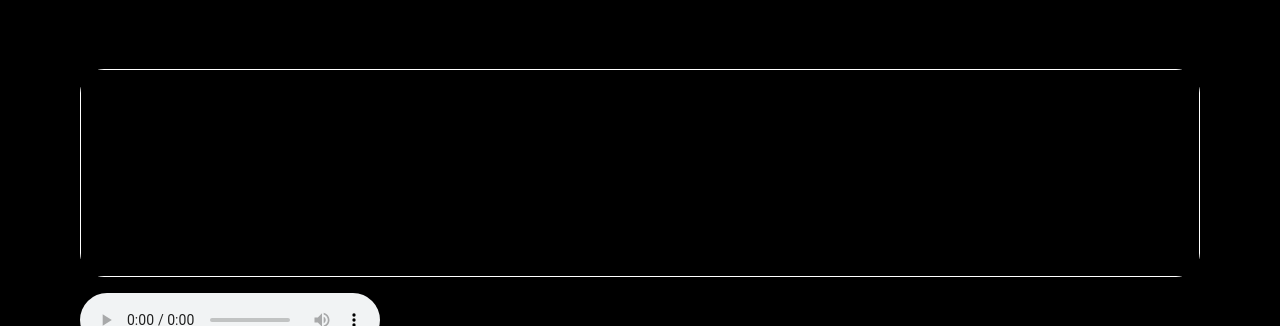
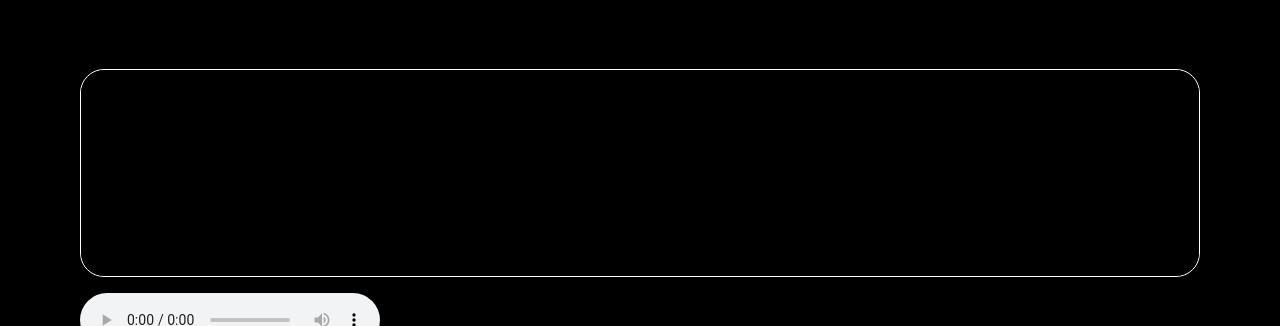
Before and after one commit to 82kota/Symphony-of-the-Universe, a Next.js app: page /listen in a window 1280 px wide. Shown: the part 163-489 px from the top of the page. Built offline with nearby package versions, Linux system fonts and the light colour scheme.

Commit message:
taller bars

```diff
--- a/components/AudioVisualiser.tsx
+++ b/components/AudioVisualiser.tsx
@@ -29,6 +29,7 @@
 
     let drawVisual: number;
 
+    //how the visualiser is drawn
     function draw() {
       drawVisual = requestAnimationFrame(draw);
       analyser.getByteFrequencyData(dataArray);
@@ -41,7 +42,7 @@
       let x = 0;
 
       for (let i = 0; i < bufferLength; i++) {
-        barHeight = dataArray[i] / 2;
+        barHeight = dataArray[i];
         canvasCtx.fillStyle = `rgb(${barHeight + 100}, 50, 50)`;
         canvasCtx.fillRect(x, HEIGHT - barHeight / 2, barWidth, barHeight);
         x += barWidth + 1;
@@ -55,9 +56,9 @@
   return (
     <canvas
       ref={canvasRef}
-      width={800}
+      width={400}
       height={300}
-      className="w-full h-full"
+      className="w-full h-full rounded-3xl"
     />
   );
 }
```
